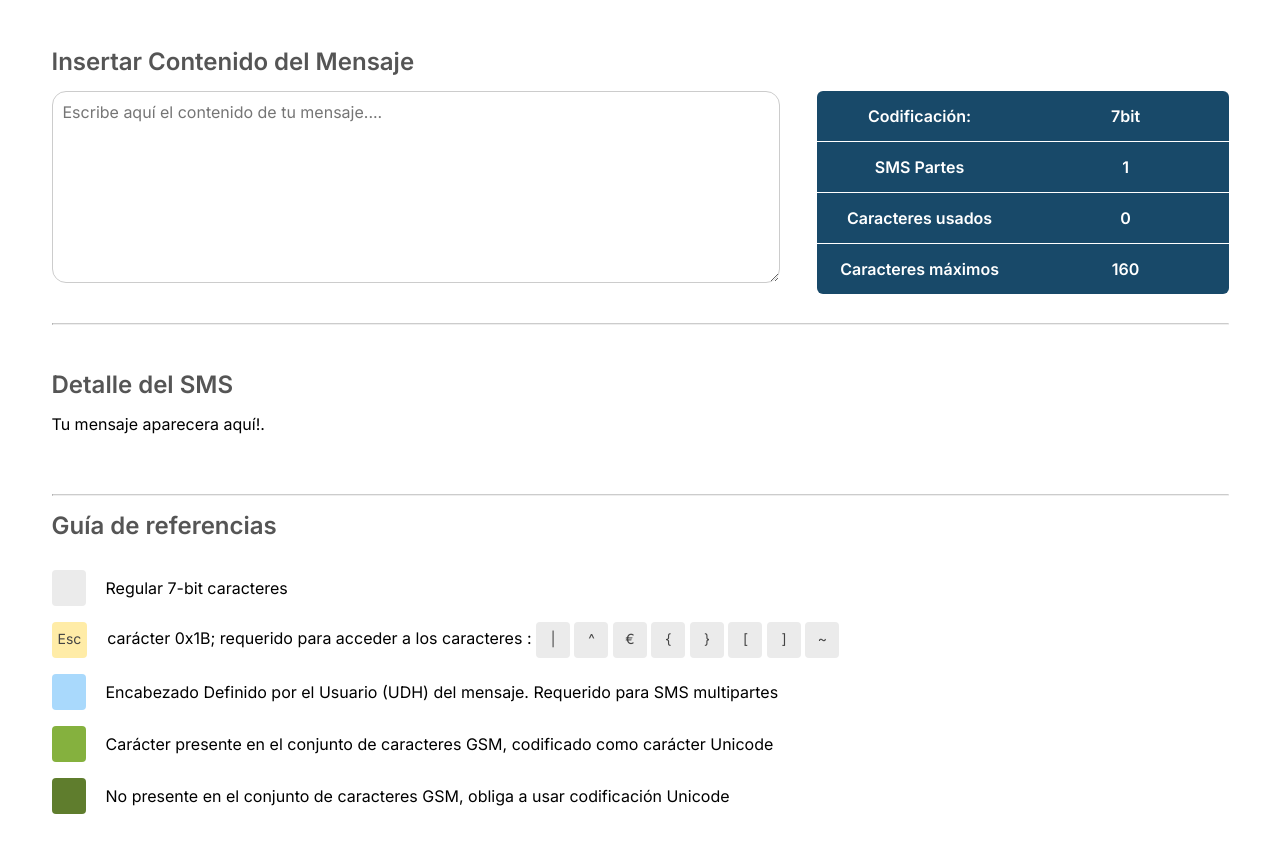
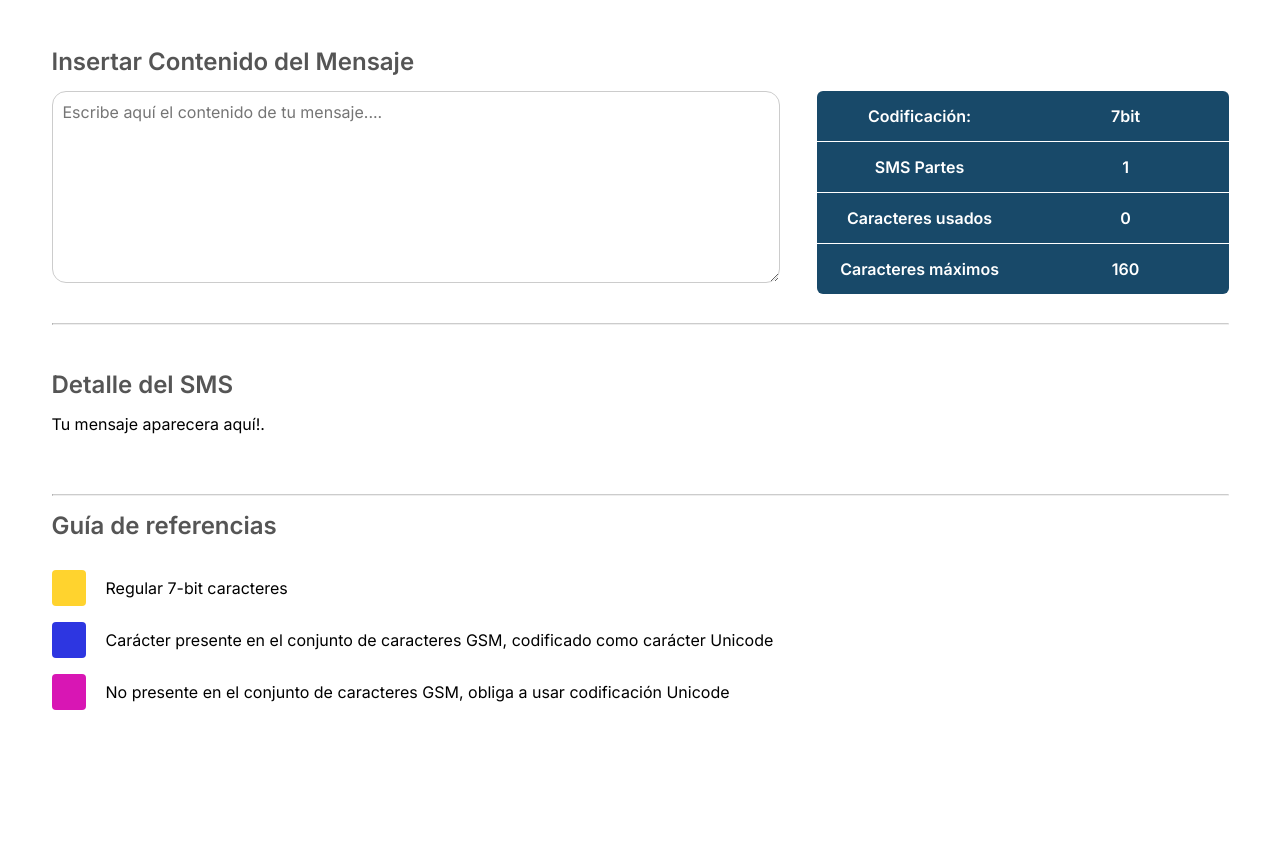
Before and after one commit to sslucasmv/smsapp, a plain HTML site: page index.html in a window 1280 px wide. Shown: the part 203-1056 px from the top of the page. After the commit the page ends 979 px from the top, so only its background shows below. Drawn offline with Linux system fonts and the light colour scheme.

Commit message:
modificacion colores, sacado de funcionalidad Esc , main.js

```diff
--- a/css/estilos.css
+++ b/css/estilos.css
@@ -351,7 +351,7 @@ span.box-char {
     padding:8px 6px;
     border-radius:4px ;
     text-align:center !important;
-    color:#444;
+    color:#696969;
 }
 
 span.text-box {
@@ -359,7 +359,7 @@ span.text-box {
 }
 
 .bg-default {
-background-color: #ebebeb;
+background-color:#ffd32e/*#ebebeb*/;
 }
 
 .bg-yellow {
@@ -371,11 +371,13 @@ background-color: #ebebeb;
 }
 
 .bg-greenLight {
-    background-color:#85b13e;
+    background-color:#2D36E1;/*#85b13e*/
+    color: #fff;
 }
 
 .bg-green {
-    background-color:#5f7d2d;
+    background-color:#d816b4;
+    color: #fff;
 }
 
 /*  media query */
--- a/index.html
+++ b/index.html
@@ -81,7 +81,7 @@
                             <span class="box-char bg-default"></span>
                             <span class="text-box">Regular 7-bit caracteres</span>
                         </li>
-                        <li>
+                        <!--<li>
                             <span class="box-char bg-yellow">Esc</span>
                             <span class="text-box">carácter 0x1B; requerido para acceder a los caracteres :
                                 <span class="box-char bg-default">|</span>
@@ -93,11 +93,11 @@
                                 <span class="box-char bg-default">]</span>
                                 <span class="box-char bg-default">~</span>
                             </span>
-                        </li>
-                        <li>
+                        </li>-->
+                        <!--<li>
                             <span class="box-char bg-sky">&nbsp;</span>
                             <span class="text-box">Encabezado Definido por el Usuario (UDH) del mensaje. Requerido para SMS multipartes </span>
-                        </li>
+                        </li>-->
                         <li>
                             <span class="box-char bg-greenLight">&nbsp;</span>
                             <span class="text-box">Carácter presente en el conjunto de caracteres GSM, codificado como carácter Unicode</span>
--- a/js/main.js
+++ b/js/main.js
@@ -42,12 +42,7 @@ document.addEventListener('DOMContentLoaded', (event) => {
             // Verificar si el carácter es especial
             if (specialChars.includes(currentChar)) {
                 // Si estamos en 7 bits, agregar "Esc" antes del carácter especial
-                if (!isUnicode) {
-                    const escElement = document.createElement('span');
-                    escElement.textContent = 'Esc';
-                    escElement.classList.add('esc-text', 'bg-yellow');
-                    container.appendChild(escElement);
-                }
+
                 // Si es un carácter especial y estamos en Unicode, cambiar a bg-greenLight
                 if (isUnicode) {
                     backgroundClass = 'bg-greenLight';
```
